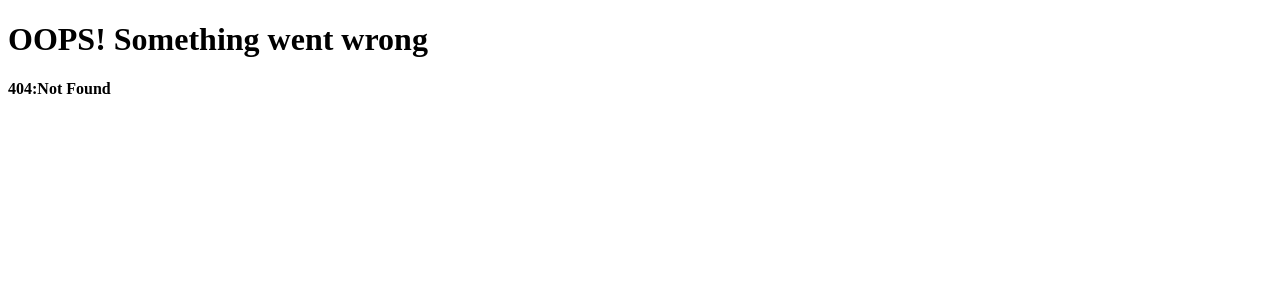
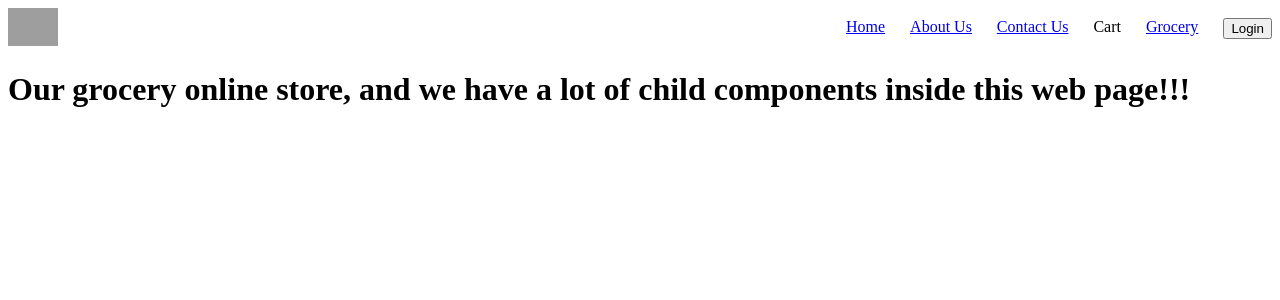
Before and after one commit to AditiSethi0419/HungerHub, a React (Vite) app: page /grocery in a window 1280 px wide. Before the commit this address had no page. Shown: the top 300 px of the page. Built offline with nearby package versions, Linux system fonts and the light colour scheme; grey boxes are pictures that could not be loaded.

Commit message:
added lazy load

```diff
--- /dev/null
+++ b/src/components/Grocery/index.jsx
@@ -0,0 +1,13 @@
+import React from 'react'
+
+const Grocery = () => {
+  return (
+    <h1>
+      {" "}
+      Our grocery online store, and we have a lot of child components inside
+      this web page!!!
+    </h1>
+  );
+}
+
+export default Grocery
--- a/src/components/Header/index.jsx
+++ b/src/components/Header/index.jsx
@@ -1,31 +1,45 @@
-import React from 'react';
+import React from "react";
 import styles from "./style.module.css";
-import { useState } from 'react';
-import { Link } from 'react-router-dom';
+import { useState } from "react";
+import { Link } from "react-router-dom";
 
 const Header = () => {
-const [authBth , setAuthBtn] = useState("Login");
+  const [authBth, setAuthBtn] = useState("Login");
   return (
     <div className={styles["header"]}>
       <div className={styles["logo-container"]}>
-            <img className={styles["logo"]} src='https://png.pngtree.com/png-vector/20220705/ourmid/pngtree-food-logo-png-image_5687686.png'/>
+        <img
+          className={styles["logo"]}
+          src="https://png.pngtree.com/png-vector/20220705/ourmid/pngtree-food-logo-png-image_5687686.png"
+        />
       </div>
       <div className={styles["navItems"]}>
         <ul>
-                <li><Link to="/">Home</Link></li>
-                <li><Link to="/about">About Us</Link></li>
-                <li><Link to="/contactus">Contact Us</Link></li>
+          <li>
+            <Link to="/">Home</Link>
+          </li>
+          <li>
+            <Link to="/about">About Us</Link>
+          </li>
+          <li>
+            <Link to="/contactus">Contact Us</Link>
+          </li>
           <li>Cart</li>
-                <button className='authBtn' onClick={()=>{
-                  authBth === "Login" ?
-                  setAuthBtn("Logout") :
-                  setAuthBtn("Login")
-                }}>{authBth}</button>
+          <li className="px-4">
+            <Link to="/grocery">Grocery</Link>
+          </li>
+          <button
+            className="authBtn"
+            onClick={() => {
+              authBth === "Login" ? setAuthBtn("Logout") : setAuthBtn("Login");
+            }}
+          >
+            {authBth}
+          </button>
         </ul>
       </div>
     </div>
+  );
+};
 
-  )
-}
-
-export default Header
+export default Header;
--- a/src/components/RestaurantCard/index.jsx
+++ b/src/components/RestaurantCard/index.jsx
@@ -24,4 +24,20 @@ const RestaurantCard = (props) => {
   )
 }
 
-export default RestaurantCard
+
+//Higher order component : input is the Restraurant card , output will be enhanced version of restraurant card.
+
+// eslint-disable-next-line no-unused-vars, react-refresh/only-export-components
+export const withPromotedLabel = (RestaurantCard) => {
+  return(props) => {
+    return (
+      <div>
+        <label>Promoted</label>
+        <RestaurantCard {...props} />
+      </div>
+    )
+  }
+
+}
+
+export default RestaurantCard;
--- a/src/main.jsx
+++ b/src/main.jsx
@@ -1,14 +1,26 @@
 
 import App from './App.jsx'
 import { createBrowserRouter , RouterProvider } from 'react-router-dom';
-import About from './pages/About';
+// import About from './pages/About';
 import ContactUs from './pages/ContactUs';
 import Home from './pages/Home';
-import React from 'react';
+import React , {lazy , Suspense} from 'react';
 import ReactDOM from "react-dom/client";
 import Error from './components/Error';
 import RestaurantCard from './components/RestaurantCard';
 import RestaurantMenu from './pages/RestaurantMenu';
+
+const Grocery = lazy(() => import("./components/Grocery"));
+
+
+// Chunking
+// Code Splitting
+// Dynamic Bundling
+// lazy Loading
+// on demand loading
+// dynamix imoprt
+
+const About = lazy(() => import("./pages/About/index.jsx"));
 
 const appRouter = createBrowserRouter([
   {
@@ -22,13 +34,25 @@ const appRouter = createBrowserRouter([
       },
       {
         path:"/about",
-        element:<About/>,
+        element:(
+          <Suspense fallback={<h1>Loading....</h1>}>
+            <About />
+          </Suspense>
+        ),
         errorElement:<Error />
       },
       {
         path:"/ContactUs",
         element:<ContactUs/>,
         errorElement:<Error/>
+      },
+      {
+        path: "/grocery",
+        element: (
+          <Suspense fallback={<h1>Loading....</h1>}>
+            <Grocery />
+          </Suspense>
+        ),
       },
       {
         path:"/restaurants/:resId",
--- a/src/pages/Home/index.jsx
+++ b/src/pages/Home/index.jsx
@@ -1,5 +1,5 @@
 import React, { useState , useEffect } from "react";
-import RestaurantCard from "../../components/RestaurantCard";
+import RestaurantCard,{withPromotedLabel} from "../../components/RestaurantCard";
 import styles from "./style.module.css";
 import Shimmer  from "../../components/Shimmer";
 import Search from "../../components/Search";
@@ -9,6 +9,8 @@ const Home = () => {
   const [listOfRestaurants , setListOfRestaurants] = useState([]);
   const [allRestaurants, setAllRestaurants] = useState([]); // Keep original list
   const [searchText , setSearchText] = useState("");
+
+  const PromotedRestaurantCard = withPromotedLabel(RestaurantCard);
 
   // useEfffect takes 2 arguments , a callbackfunction and a dependency array
   useEffect(() => {
@@ -62,7 +64,11 @@ return listOfRestaurants.length === 0 ? (
       </div>
         <div className={styles["top-res-sec"]}>
       {listOfRestaurants.map((restaurant) => (
-       <Link to={"restaurants/"+restaurant?.info?.id} key={restaurant.info.id}><RestaurantCard resData={restaurant} /></Link>
+       <Link to={"restaurants/"+restaurant?.info?.id} key={restaurant.info.id}>
+       {
+        restaurant.info.promoted ? (<PromotedRestaurantCard resData={restaurant} />) :   (<RestaurantCard resData={restaurant} />)
+       }
+     </Link>
       ))}
       </div>
     </div>
--- a/src/pages/RestaurantMenu/index.jsx
+++ b/src/pages/RestaurantMenu/index.jsx
@@ -1,24 +1,17 @@
-import { useState, useEffect } from "react";
+
 import Shimmer from "../../components/Shimmer";
 import { useParams } from "react-router-dom";
-import {MENU_API} from "../../utils/constants";
+import useRestraurantMenu from "../../utils/useRestraurantMenu";
+// import RestaurantCategory from "../../components/RestaurantCategory";
+
 
 const RestaurantMenu = () => {
-  const [resInfo, setResInfo] = useState(null);
+
 
   const {resId}= useParams();
 
-  const fetchMenu = async () => {
-    const data = await fetch(MENU_API + resId);
-    const response = await data.json();
-    setResInfo(response.data);
-    console.log(response.data);
-    // console.log(resInfo);
-  };
-  useEffect(() => {
-    fetchMenu();
-  }, []); // since dependency array is empty data call will be made only once after initial render.
-  //console.log("hello i am rendered");
+ const resInfo = useRestraurantMenu(resId);
+
 
   if (resInfo === null) return <Shimmer />; // ✅ early return
 
@@ -27,6 +20,17 @@ const RestaurantMenu = () => {
     resInfo?.cards[2]?.card?.card?.info ?? {};
   //console.log(name , cuisines , costForTwoMessage) ;
 
+  // eslint-disable-next-line no-unsafe-optional-chaining
+  const{ itemCards }= resInfo?.cards[4]?.groupedCard?.cardGroupMap?.REGULAR?.cards[2]?.card?.card;
+  //  console.log(itemCards);
+
+  const categories = resInfo?.cards[4]?.groupedCard?.cardGroupMap?.REGULAR?.cards.filter(
+    (c) =>
+      c.card?.card?.["@type"] ===
+      "type.googleapis.com/swiggy.presentation.food.v2.ItemCategory"
+  );
+
+console.log(categories)
   return  (
     <div className="menu">
       <h1>{name}</h1>
@@ -34,11 +38,13 @@ const RestaurantMenu = () => {
       <h3>{costForTwoMessage}</h3>
       <h2>Menu</h2>
       <ul>
-        <li></li>
-        <li></li>
-        <li></li>
-        <li></li>
-      </ul>
+  {itemCards.map((item) => (
+    <li key={item.card.info.id}>
+      {item.card.info.name} - ₹
+      {item.card.info.finalPrice / 100 || item.card.info.defaultPrice / 100}
+    </li>
+  ))}
+</ul>
     </div>
   );
 };
--- /dev/null
+++ b/src/utils/useRestraurantMenu.js
@@ -0,0 +1,25 @@
+// Custom hook
+
+import { useState , useEffect} from "react";
+import { MENU_API } from "./constants";
+
+const useRestraurantMenu = (resId) => {
+    const [resInfo, setResInfo] = useState(null);
+
+    const fetchMenu = async () => {
+        const data = await fetch(MENU_API + resId);
+        const response = await data.json();
+        setResInfo(response.data);
+        //console.log(response.data);
+        // console.log(resInfo);
+      };
+      useEffect(() => {
+        fetchMenu();
+      // eslint-disable-next-line react-hooks/exhaustive-deps
+      }, []); // since dependency array is empty data call will be made only once after initial render.
+      //console.log("hello i am rendered");
+
+      return resInfo;
+}
+
+export default useRestraurantMenu
```
Also changed, not shown: src/components/User/index.jsx (deleted, +0 -13 lines), src/components/RestaurantCategory/index.jsx (added), src/utils/useOnlineStatus.js (added). Lines whose indentation alone changed are shown as unchanged.
